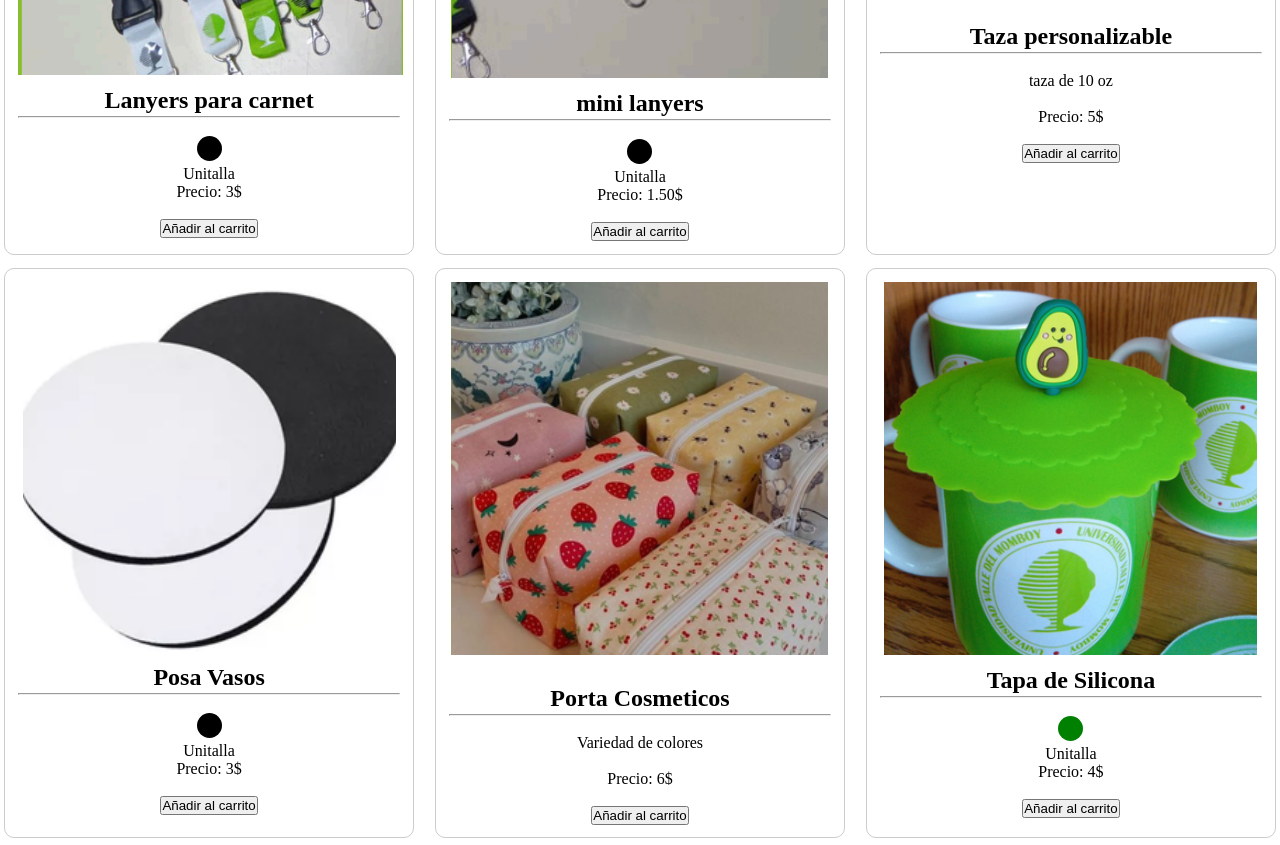
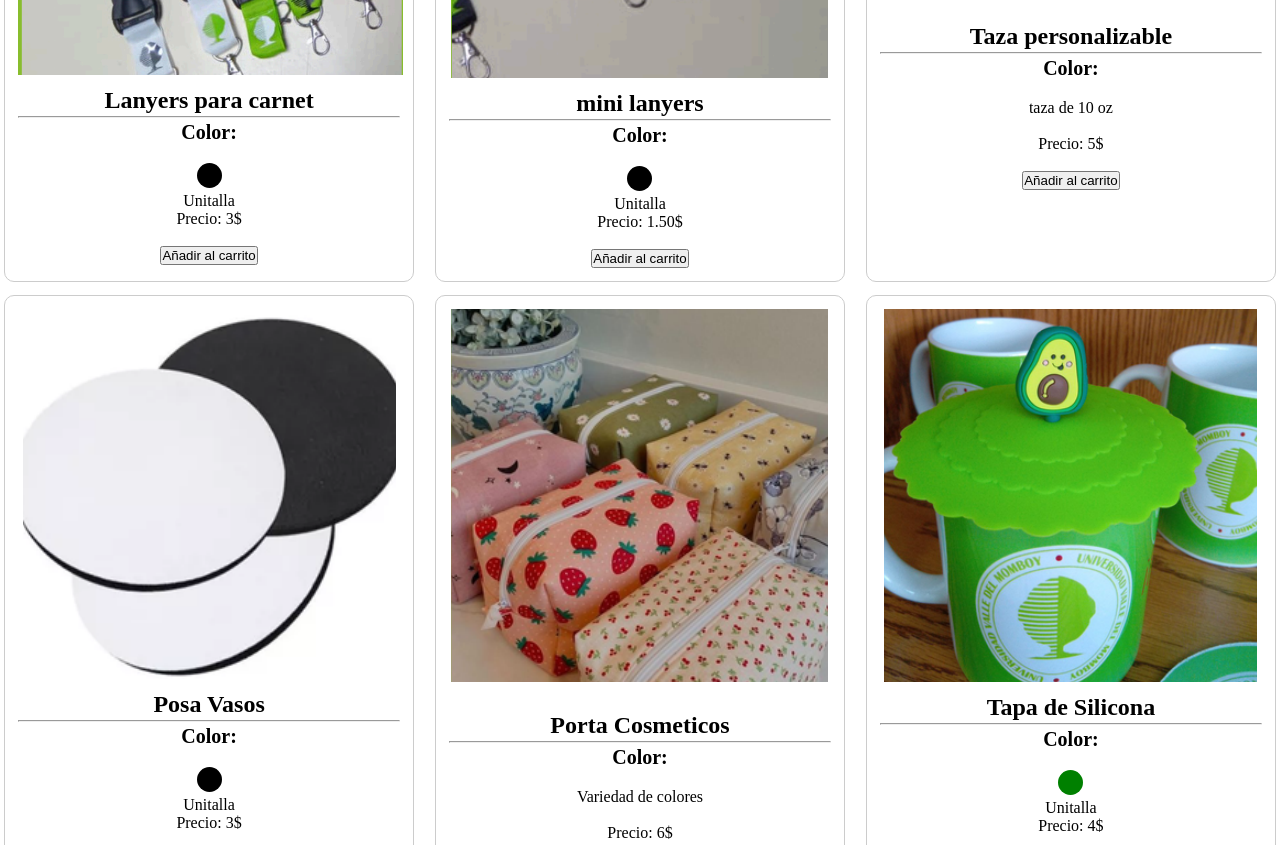
Before and after one commit to jesusSalazar14/proyecto_tiendita_uvm, a plain HTML site: page regalos.html in a window 1280 px wide. Shown: the part 1170-2015 px from the top of the page. Drawn offline with Linux system fonts and the light colour scheme; a web font is replaced by a local one.

Commit message:
arreglo ropa y regalos

```diff
--- a/regalos.html
+++ b/regalos.html
@@ -113,7 +113,6 @@
                 <button class="btn-add-cart">Añadir al carrito</button>
             </div>
 
-            <!-- Repetir el bloque de producto para más productos -->
             <div class="product-item">
                 <img src="img/lazos.png" alt="Product 2">
 
@@ -122,6 +121,7 @@
 
                 <h1><span style="font-size: 24px; font-weight: bold;">Lazos</span></h1>
                     <hr style="color: #90EE90;">
+                    <h2><span style="font-size: 20px; font-weight: bold;">Color:</span></h2>
                     <br>
                 <style>
                     .dot {
@@ -157,6 +157,7 @@
 
                     <h1><span style="font-size: 24px; font-weight: bold;">Headbands</span></h1>
                     <hr style="color: #90EE90;">
+                    <h2><span style="font-size: 20px; font-weight: bold;">Color:</span></h2>
                     <br>
                     <style>
                         .dot {
@@ -183,7 +184,6 @@
                 <button class="btn-add-cart">Añadir al carrito</button>
             </div>
 
-            <!-- Agregar más productos según sea necesario -->
             <div class="product-item">
                 <img src="img/normal.png" alt="Product 4">
 
@@ -192,6 +192,7 @@
 
                 <h1><span style="font-size: 24px; font-weight: bold;">Lanyers para carnet</span></h1>
                     <hr style="color: #90EE90;">
+                    <h2><span style="font-size: 20px; font-weight: bold;">Color:</span></h2>
                     <br>
                 <style>
                     .dot {
@@ -219,6 +220,7 @@
 
                     <h1><span style="font-size: 24px; font-weight: bold;">mini lanyers</span></h1>
                     <hr style="color: #90EE90;">
+                    <h2><span style="font-size: 20px; font-weight: bold;">Color:</span></h2>
                     <br>
                     <style>
                         .dot {
@@ -241,7 +243,6 @@
                 <button class="btn-add-cart">Añadir al carrito</button>
             </div>
 
-            <!-- Agregar más productos según sea necesario -->
 
             <div class="product-item">
                 <img src="img/tazauvm.png" alt="Product 6">
@@ -250,6 +251,7 @@
                 <br>
                 <h1><span style="font-size: 24px; font-weight: bold;">Taza personalizable</span></h1>
                     <hr style="color: #90EE90;">
+                    <h2><span style="font-size: 20px; font-weight: bold;">Color:</span></h2>
                     <br>
                     <p class="description"> taza de 10 oz <p>
                     </p>
@@ -265,6 +267,7 @@
 
                     <h1><span style="font-size: 24px; font-weight: bold;">Posa Vasos</span></h1>
                     <hr style="color: #90EE90;">
+                    <h2><span style="font-size: 20px; font-weight: bold;">Color:</span></h2>
                     <br>
                     <style>
                         .dot {
@@ -287,7 +290,6 @@
                 <button class="btn-add-cart">Añadir al carrito</button>
             </div>
 
-            <!-- Agregar más productos según sea necesario -->
 
             <div class="product-item">
                 <img src="img/cosmetiquerauvm.png" alt="Product 8">
@@ -296,6 +298,7 @@
                 <br>
                 <h1><span style="font-size: 24px; font-weight: bold;">Porta Cosmeticos</span></h1>
                     <hr style="color: #90EE90;">
+                    <h2><span style="font-size: 20px; font-weight: bold;">Color:</span></h2>
                     <br>
                     <p class="description"> Variedad de colores <p>
                     </p>
@@ -311,6 +314,7 @@
 
                     <h1><span style="font-size: 24px; font-weight: bold;">Tapa de Silicona</span></h1>
                     <hr style="color: #90EE90;">
+                    <h2><span style="font-size: 20px; font-weight: bold;">Color:</span></h2>
                     <br>
                     <style>
                         .dot {
@@ -333,8 +337,6 @@
                 <button class="btn-add-cart">Añadir al carrito</button>
             </div>
 
-            <!-- Agregar más productos según sea necesario -->
-
             <div class="product-item">
                 <img src="img/cartucherauvm.png" alt="Product 10">
                 <div class="container-stars">
@@ -342,6 +344,7 @@
 
                 <h1><span style="font-size: 24px; font-weight: bold;">Cartuchera Personalizable</span></h1>
                     <hr style="color: #90EE90;">
+                    <h2><span style="font-size: 20px; font-weight: bold;">Color:</span></h2>
                     <br>
                     <style>
                         .dot {
@@ -370,6 +373,7 @@
 
                     <h1><span style="font-size: 24px; font-weight: bold;">Bolsa Ecologica</span></h1>
                     <hr style="color: #90EE90;">
+                    <h2><span style="font-size: 20px; font-weight: bold;">Color:</span></h2>
                     <br>
                     <style>
                         .dot {
@@ -393,7 +397,6 @@
                 <button class="btn-add-cart">Añadir al carrito</button>
             </div>
 
-            <!-- Agregar más productos según sea necesario -->
 
             <div class="product-item">
                 <img src="img/llavero.png" alt="Product 12">
@@ -402,6 +405,7 @@
 
                 <h1><span style="font-size: 24px; font-weight: bold;">Llavero de acrilico</span></h1>
                     <hr style="color: #90EE90;">
+                    <h2><span style="font-size: 20px; font-weight: bold;">Color:</span></h2>
                     <br>
                     <style>
                         .dot {
@@ -430,6 +434,7 @@
 
                     <h1><span style="font-size: 24px; font-weight: bold;">Boligrafos de Acrilico</span></h1>
                     <hr style="color: #90EE90;">
+                    <h2><span style="font-size: 20px; font-weight: bold;">Color:</span></h2>
                     <br>
                     <style>
                         .dot {
@@ -462,8 +467,6 @@
                 <button class="btn-add-cart">Añadir al carrito</button>
             </div>
 
-            <!-- Agregar más productos según sea necesario -->
-
             <div class="product-item">
                 <img src="img/marcapag.png" alt="Product 14">
                 <div class="container-stars">
@@ -471,6 +474,7 @@
 
                 <h1><span style="font-size: 24px; font-weight: bold;">Marca Libros</span></h1>
                     <hr style="color: #90EE90;">
+                    <h2><span style="font-size: 20px; font-weight: bold;">Color:</span></h2>
                     <br>
                     <style>
                         .dot {
@@ -509,6 +513,7 @@
 
                     <h1><span style="font-size: 24px; font-weight: bold;">Soporte Celular</span></h1>
                     <hr style="color: #90EE90;">
+                    <h2><span style="font-size: 20px; font-weight: bold;">Color:</span></h2>
                     <br>
                     <style>
                         .dot {
@@ -531,7 +536,6 @@
                 <button class="btn-add-cart">Añadir al carrito</button>
             </div>
 
-            <!-- Agregar más productos según sea necesario -->
 
             <div class="product-item">
                 <img src="img/retrato.png" alt="Product 16">
@@ -540,6 +544,7 @@
 
                 <h1><span style="font-size: 24px; font-weight: bold;">Retratro Rectangular</span></h1>
                     <hr style="color: #90EE90;">
+                    <h2><span style="font-size: 20px; font-weight: bold;">Color:</span></h2>
                     <br>
                     <style>
                         .dot {
@@ -578,6 +583,7 @@
 
                     <h1><span style="font-size: 24px; font-weight: bold;">Retrato Corazon</span></h1>
                     <hr style="color: #90EE90;">
+                    <h2><span style="font-size: 20px; font-weight: bold;">Color:</span></h2>
                     <br>
                     <style>
                         .dot {
@@ -601,7 +607,6 @@
                 <button class="btn-add-cart">Añadir al carrito</button>
             </div>
 
-            <!-- Agregar más productos según sea necesario -->
     </div>
 
     <footer>
```
Also changed, not shown: ropa.html (+0 -3 lines).
